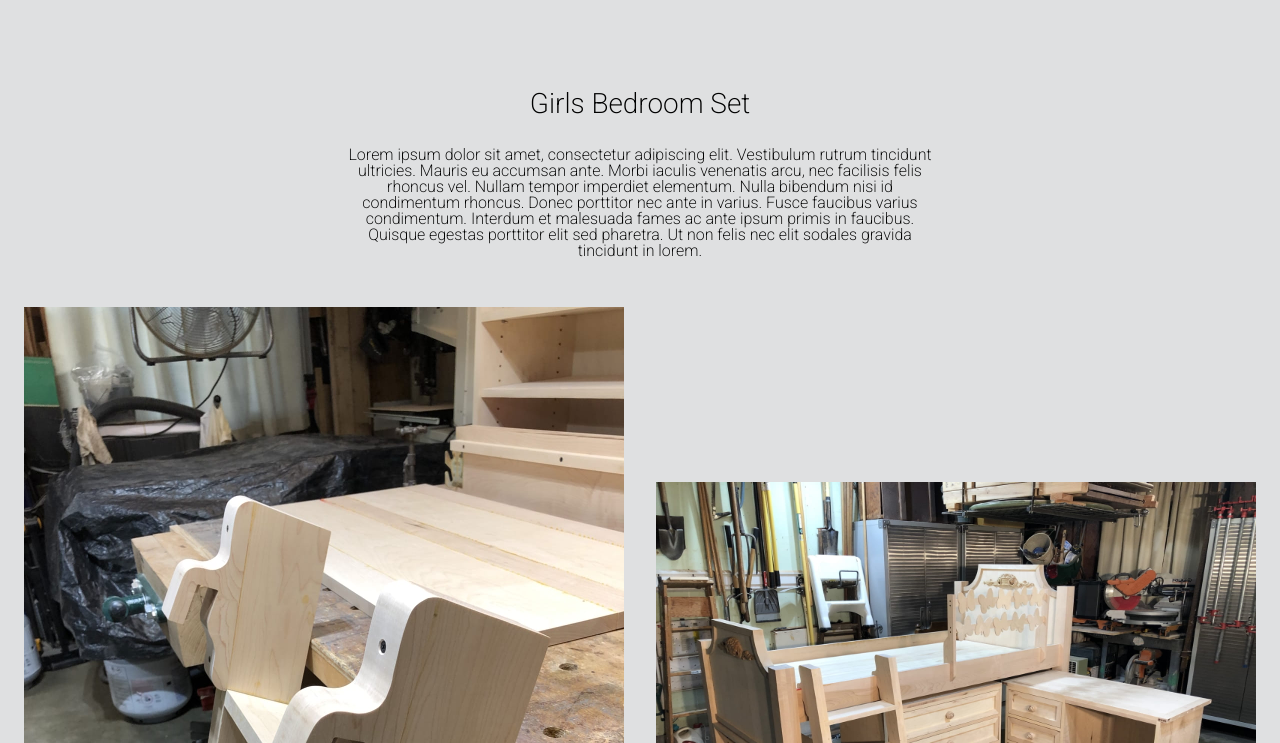
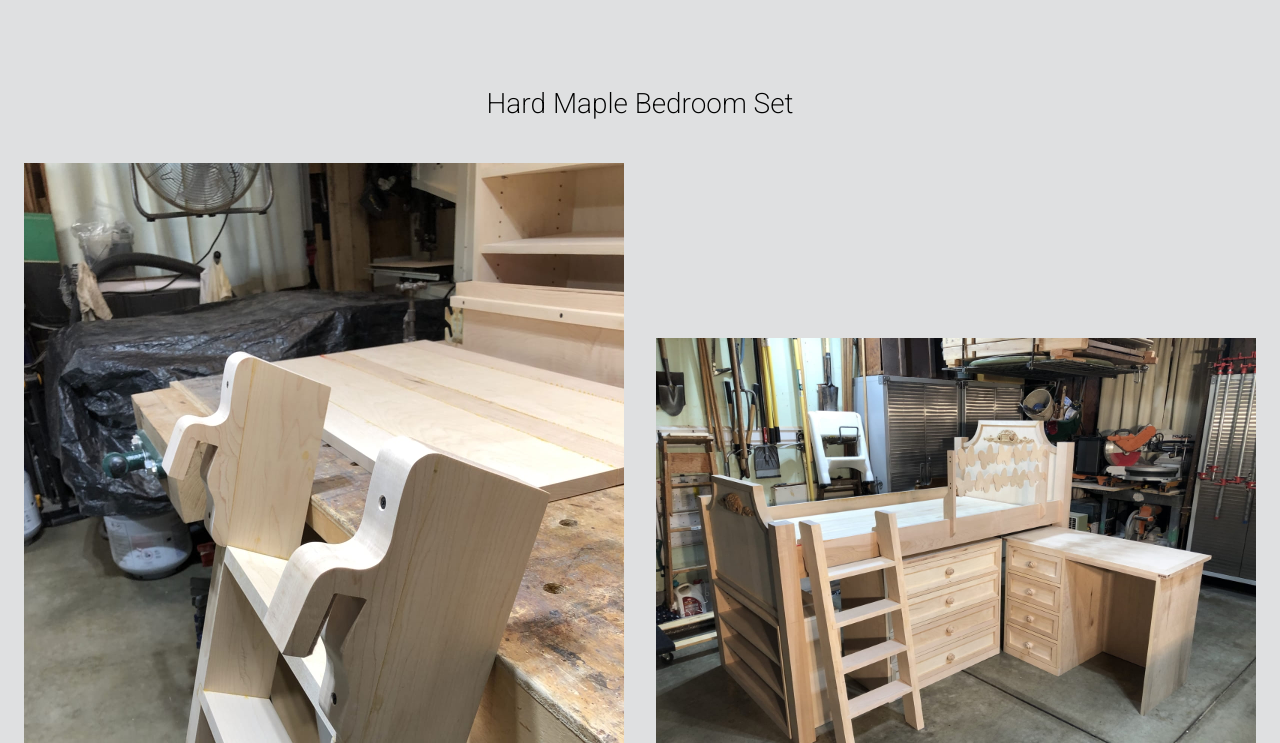
Before and after one commit to smbruening/ddude_website, a plain HTML site: page bedroomset.html in a window 1280 px wide. Shown: the part 57-800 px from the top of the page. Drawn offline with Linux system fonts and the light colour scheme.

Commit message:
Project titles and descriptions
Replaced the project titles with correct titles from owner and removed the descriptions from photo galleries.

```diff
--- a/bedroomset.html
+++ b/bedroomset.html
@@ -29,11 +29,7 @@
 
         <!-- Beginning of project title and description -->
         <div>
-            <h2 class="projectTitle">Girls Bedroom Set</h2>
-
-            <p class="description">
-                Lorem ipsum dolor sit amet, consectetur adipiscing elit. Vestibulum rutrum tincidunt ultricies. Mauris eu accumsan ante. Morbi iaculis venenatis arcu, nec facilisis felis rhoncus vel. Nullam tempor imperdiet elementum. Nulla bibendum nisi id condimentum rhoncus. Donec porttitor nec ante in varius. Fusce faucibus varius condimentum. Interdum et malesuada fames ac ante ipsum primis in faucibus. Quisque egestas porttitor elit sed pharetra. Ut non felis nec elit sodales gravida tincidunt in lorem.
-            </p>
+            <h2 class="projectTitle">Hard Maple Bedroom Set</h2>
         </div>
 
         <!-- Image Gallery -->
--- a/main.css
+++ b/main.css
@@ -54,7 +54,7 @@ body {
 }
 
 /* Center Items Vertically */
-.about, .about h2, .cur_GalleryDiv, .old_GalleryDiv, .thumbnails, .contact p, .logo img, .description {
+.about, .about h2, .cur_GalleryDiv, .old_GalleryDiv, .thumbnails, .contact p, .logo img {
     margin-left: auto;
     margin-right: auto;
 }
@@ -90,13 +90,6 @@ nav ul li {
     font-size: 1.75em;
     justify-content: center;
     padding: 3em 0em 1em 0em;
-}
-
-.description {
-    font-size: 1em;
-    padding: 0em 0em 2em 0em;
-    width: 600px;
-    text-align: center;
 }
 
 .images {
```
Also changed, not shown: aptdoor.html (+1 -5 lines), bedroombench.html (+1 -5 lines), chest01.html (+1 -5 lines), chest02.html (+1 -5 lines), coffeetable.html (+1 -5 lines).
